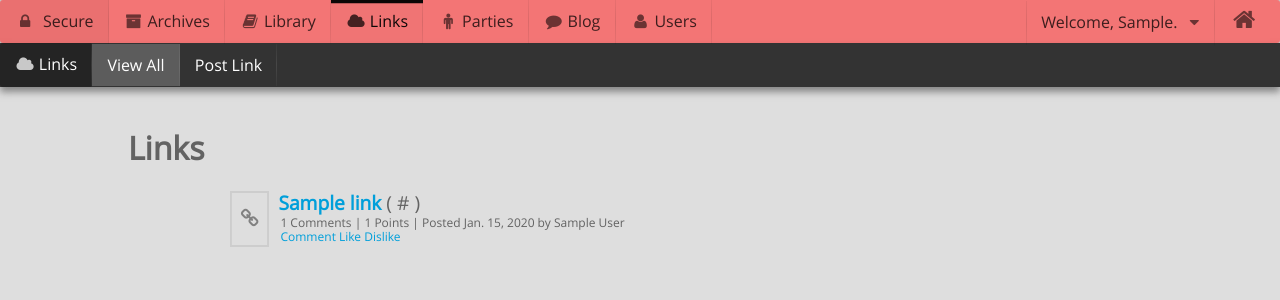
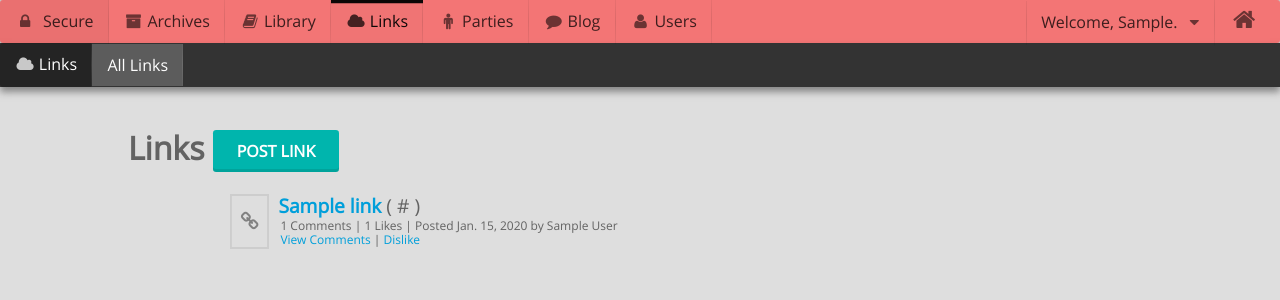
Before and after one commit to westleyrussell/SPGammaIota, a Django app: page /secure/links/ in a window 1280 px wide. Shown: the top 300 px of the page. Run offline with Django 3.2, Linux system fonts and the light colour scheme; a user stored in the database is signed in; tables that the repository leaves empty hold one stand-in row (values such as "Sample post"); parts of the project's set-up code (start-up, migrations or seed data) failed here and were passed over; some libraries are stand-ins or nearby versions.

Commit message:
Implemented likes/dislikes for the links modules.  Updated the look of archives forms.

```diff
--- a/SigmaPi/Archives/templates/secure/archives_bylaws.html
+++ b/SigmaPi/Archives/templates/secure/archives_bylaws.html
@@ -9,9 +9,9 @@
 	</h1>
 	{% if perms.Archives.add_bylaws %}
 	{% if form.errors %}
-	<div id="add_bylaws_form">
+	<div class="ui segment" id="add_bylaws_form">
 	{% else %}
-	<div id="add_bylaws_form" hidden>
+	<div class="ui segment" id="add_bylaws_form" hidden>
 	{% endif %}
 		<form enctype="multipart/form-data" method="post" action="{% url 'Archives.views.bylaws' %}" class="ui error form">
 			{% csrf_token %}
@@ -33,8 +33,6 @@
 			<button type="submit" class="ui blue submit button">Submit</button>
 			<div id="add_bylaws_cancel" class="ui red button">Cancel</div>
 		</form>
-		<div class="ui horizontal divider"></div>
-		<br/>
 	</div>
 	<script type="text/javascript">
 		$(document).ready(function() {
--- a/SigmaPi/Archives/templates/secure/archives_guides.html
+++ b/SigmaPi/Archives/templates/secure/archives_guides.html
@@ -11,9 +11,9 @@
 
 	{% if perms.Archives.add_guide %}
 	{% if form.errors %}
-	<div id="add_guide_form">
+	<div class="ui segment" id="add_guide_form">
 	{% else %}
-	<div id="add_guide_form" hidden>
+	<div class="ui segment" id="add_guide_form" hidden>
 	{% endif %}
 		<form enctype="multipart/form-data" method="post" action="{% url 'Archives.views.guides' %}" class="ui error form">
 			{% csrf_token %}
@@ -53,8 +53,6 @@
 			<button type="submit" class="ui blue submit button">Submit</button>
 			<div id="add_guide_cancel" class="ui red button">Cancel</div>
 		</form>
-		<div class="ui horizontal divider"></div>
-		<br/>
 	</div>
 	<script type="text/javascript">
 		$(document).ready(function() {
--- a/SigmaPi/Archives/templates/secure/archives_minutes.html
+++ b/SigmaPi/Archives/templates/secure/archives_minutes.html
@@ -16,9 +16,9 @@
 
 	{% if perms.Archives.add_meetingminutes %}
 	{% if form.errors %}
-	<div id="add_minutes_form">
+	<div class="ui segment" id="add_minutes_form">
 	{% else %}
-	<div id="add_minutes_form" hidden>
+	<div class="ui segment" id="add_minutes_form" hidden>
 	{% endif %}
 		<form enctype="multipart/form-data" method="post" action="{% url 'Archives.views.minutes' %}" class="ui error form">
 			{% csrf_token %}
@@ -49,8 +49,6 @@
 			<button type="submit" class="ui blue submit button">Submit</button>
 			<div id="add_minutes_cancel" class="ui red button">Cancel</div>
 		</form>
-		<div class="ui horizontal divider"></div>
-		<br/>
 	</div>
 	<script type="text/javascript">
 		$(document).ready(function() {
--- a/SigmaPi/Archives/templates/secure/archives_rules.html
+++ b/SigmaPi/Archives/templates/secure/archives_rules.html
@@ -10,9 +10,9 @@
 
 	{% if perms.Archives.add_houserules %}
 	{% if form.errors %}
-	<div id="add_rules_form">
+	<div class="ui segment" id="add_rules_form">
 	{% else %}
-	<div id="add_rules_form" hidden>
+	<div class="ui segment" id="add_rules_form" hidden>
 	{% endif %}
 		<form enctype="multipart/form-data" method="post" action="{% url 'Archives.views.rules' %}" class="ui error form">
 			{% csrf_token %}
@@ -34,8 +34,6 @@
 			<button type="submit" class="ui blue submit button">Submit</button>
 			<div id="add_rules_cancel" class="ui red button">Cancel</div>
 		</form>
-		<div class="ui horizontal divider"></div>
-		<br/>
 	</div>
 	<script type="text/javascript">
 		$(document).ready(function() {
--- a/SigmaPi/Links/models.py
+++ b/SigmaPi/Links/models.py
@@ -14,7 +14,7 @@ class Link(models.Model):
 	url = models.URLField()
 	timesAccessed = models.PositiveIntegerField(default=0)
 	lastAccessed = models.DateField()
-	piValue = models.IntegerField(default=0)
+	likeCount = models.IntegerField(default=0)
 	commentCount = models.PositiveIntegerField(default=0)
 	promoted = models.BooleanField(default=False)
 
@@ -25,14 +25,13 @@ class Link(models.Model):
 		verbose_name = "Link"
 		verbose_name_plural = "Links"
 
-class Opinion(models.Model):
+class Like(models.Model):
 	"""
-		Model for a single like/dislike of a link
+		Model for a single like of a link
 	"""
 
-	opinionator = models.ForeignKey(User)
+	liker = models.ForeignKey(User)
 	link = models.ForeignKey(Link)
-	positiveOpinion = models.BooleanField(default=False)
 
 class Comment(models.Model):
 	"""
@@ -64,4 +63,4 @@ class LinkForm(ModelForm):
 
 	class Meta:
 		model = Link
-		exclude = ['poster', 'date', 'timesAccessed', 'lastAccessed', 'piValue', 'commentCount', 'promoted']
+		exclude = ['poster', 'date', 'timesAccessed', 'lastAccessed', 'likeCount', 'commentCount', 'promoted']
--- a/SigmaPi/Links/templates/secure/links_base.html
+++ b/SigmaPi/Links/templates/secure/links_base.html
@@ -13,9 +13,6 @@
 		<div class="header item">
 			<i class="cloud icon"></i>Links
 		</div>
-		<a class="active item" href="{% url 'Links.views.view_all' %}">View All</a>
-		{% if perms.Links.add_link %}
-		<a class="item" id="add_link_button">Post Link</a>
-		{% endif %}
+		<a class="active item" href="{% url 'Links.views.view_all' %}">All Links</a>
 	</div>
 {% endblock %}
--- a/SigmaPi/Links/templates/secure/links_view_all.html
+++ b/SigmaPi/Links/templates/secure/links_view_all.html
@@ -3,6 +3,13 @@
 {% block title %}Sigma Pi Secure - Links {% endblock %}
 
 {% block content %}
+	<h1 class="ui header">
+		Links
+		{% if perms.Links.add_link %}
+		<a class="ui teal button" id="add_link_button">Post Link</a>
+		{% endif %}
+	</h1>
+
 	{% if perms.Links.add_link %}
 	<div id="add_link_form" class="ui segment" hidden>
 		<form enctype="multipart/form-data" method="post" action="{% url 'Links.views.add_link' %}" class="ui form">
@@ -29,20 +36,7 @@
 			<div id="add_link_cancel" class="ui red button">Cancel</div>
 		</form>
 		</div>
-	<script type="text/javascript">
-		$(document).ready(function() {
-			$('#add_link_button').click(function() {
-				$('#add_link_form').slideToggle(450);
-			});
-			$('#add_link_cancel').click(function() {
-				$('#add_link_form').slideToggle(450);
-			});
-		} );
-	</script>
 	{% endif %}
-	<h1 class="ui header">Links</h1>
-
-
 	{% if links %}
 		<div class="ui list" id="links-list">
 		{% for link in links %}
@@ -53,20 +47,16 @@
 					( {{ link.url }} )
 					<div id="details">
 						<div id="metadata">
-						{{ link.commentCount }} Comments | {{ link.piValue }} Points
-						| Posted {{ link.date }} by {{ link.poster.first_name }} {{ link.poster.last_name }}
+						{{ link.commentCount }} Comments | <span class="like-counts" id="{{link.pk}}">{{ link.likeCount }}</span> Likes | Posted {{ link.date }} by {{ link.poster.first_name }} {{ link.poster.last_name }}
 						</div>
 						<div id="actions">
-							<a>Comment</a>
-							<a>Like</a>
-							<a>Dislike</a>
+							<a class="view_comments" id="{{link.pk}}">View Comments</a> |
+							<a class="like_button" id="{{link.pk}}">{% if link.pk in links_liked %}Dislike{% else %}Like{% endif %}</a>
 						</div>
 					</div>
 				</div>
-
 			</div>
 		{% endfor %}
 		</div>
 	{% endif %}
-
 {% endblock %}
--- a/SigmaPi/Links/urls.py
+++ b/SigmaPi/Links/urls.py
@@ -8,6 +8,6 @@ urlpatterns = patterns('',
 	url(r'^visit/(?P<link>[\d]+)/$', 'Links.views.visit_link'),
 	url(r'^add/$', 'Links.views.add_link'),
 	url(r'^(?P<link>[\d]+)/comment/$', 'Links.views.add_comment'),
-	url(r'^(?P<link>[\d]+)/opinion/$', 'Links.views.change_opinion')
+	url(r'^(?P<link>[\d]+)/like/$', 'Links.views.change_like')
 
 )
--- a/SigmaPi/Links/views.py
+++ b/SigmaPi/Links/views.py
@@ -4,8 +4,10 @@ from django.shortcuts import render, redirect
 from django.contrib.auth.decorators import permission_required
 from datetime import datetime
 from django.utils.html import strip_tags
-
-from Links.models import Link, Opinion, Comment, LinkForm, CommentForm
+from django.views.decorators.csrf import csrf_exempt
+from django.utils import simplejson
+from django.http import HttpResponse
+from Links.models import Link, Like, Comment, LinkForm, CommentForm
 
 @login_required
 def view_all(request):
@@ -16,11 +18,13 @@ def view_all(request):
 	commentform = CommentForm()
 
 	links = Link.objects.all()
+	liked_links = Like.objects.filter(liker=request.user).values_list('link', flat=True)
 
 	context = RequestContext(request, {
 		'linkform':linkform,
 		'commentform':commentform,
 		'links': links,
+		'links_liked': liked_links,
 		})
 
 	return render(request, "secure/links_view_all.html", context)
@@ -55,7 +59,7 @@ def add_link(request):
 			link.date = datetime.now()
 			link.timesAccessed = 0
 			link.lastAccessed = datetime.now()
-			link.piValue = 0
+			link.likeCount = 0
 			link.commentCount = 0
 			link.promoted = False
 			link.save()
@@ -92,50 +96,37 @@ def add_comment(request, link):
 	else:
 		return redirect('PubSite.views.permission_denied')
 
-@permission_required('Links.add_opinion', login_url='PubSite.views.permission_denied')
-def change_opinion(request, link):
+@permission_required('Links.add_like', login_url='PubSite.views.permission_denied')
+@csrf_exempt
+def change_like(request, link):
 	"""
-		Adds an PiOpinion to a given link
+		Adds a like to a given link
 	"""
 	if request.method == 'POST':
 
 		try:
 			desired_link = Link.objects.get(pk=link)
-			op_id = strip_tags(request.POST['opin_id'])
 		except Exception, e:
 			return redirect('PubSite.views.permission_denied')
 
-		if op_id == 'P':
-			positive = True
-			pival = 1
-		else:
-			positive = False
-			pival = -1
+		# Check if user has liked on this before.
+		try:
+			priorLike = Like.objects.get(link=desired_link, liker=request.user)
 
-		# Check if user has opinionated on this before.
-		try:
-			priorOpinion = Opinion.objects.get(link=desired_link, opinionator=request.user)
+			desired_link.likeCount = desired_link.likeCount - 1
+			priorLike.delete()
+			desired_link.save()
+		except Exception, e:
+			# if a like doesnt exist, just create one.
+			like = Like()
+			like.liker = request.user
+			like.link = desired_link
+			like.save()
+			desired_link.likeCount = desired_link.likeCount + 1
+			desired_link.save()
+		response = {}
+		response['likes'] = desired_link.likeCount
+		return HttpResponse(simplejson.dumps(response), content_type="application/json")
 
-			# If we pressed the same button as before, just remove the opinion completely.
-			if priorOpinion.positiveOpinion == positive:
-				desired_link.piValue = desired_link.piValue + pival
-				priorOpinion.delete()
-			else:
-				# if we pressed the opposite button, add 2 * its value to negate the old opinion and add a new one.
-				desired_link.piValue = desired_link.piValue + (2 * pival)
-				priorOpinion.positiveOpinion = positive
-				priorOpinion.save()
-				desired_link.save()
-		except Exception, e:
-			# if an opinion doesnt exist, just create one.
-			opinion = Opinion()
-			opinion.opinionator = request.user
-			opinion.link = desired_link
-			opinion.positiveOpinion = positive
-			opinion.save()
-			desired_link.piValue = desired_link.piValue + pival
-			desired_link.save()
-
-		return redirect('Links.views.view_all')
 	else:
 		return redirect('PubSite.views.permission_denied')
--- a/SigmaPi/static/css/secure/links/links_common.css
+++ b/SigmaPi/static/css/secure/links/links_common.css
@@ -29,6 +29,14 @@ form {
 #actions {
 }
 
+#like_button {
+	display:inline;
+}
+
+#view_comments {
+	display:inline;
+}
+
 #links-list {
 	margin: auto;
 	width: 80%;
--- a/SigmaPi/static/js/secure/links/links_common.js
+++ b/SigmaPi/static/js/secure/links/links_common.js
@@ -0,0 +1,32 @@
+$(document).ready(function() {
+	$('#add_link_button').click(function() {
+		$('#add_link_form').slideToggle(450);
+	});
+	$('#add_link_cancel').click(function() {
+		$('#add_link_form').slideToggle(450);
+	});
+
+	$('.view_comments').click(function() {
+		console.log(this);
+	});
+
+	$('.like_button').click(function() {
+		var element = this;
+		var link_id = $(this).attr('id');
+
+		var url = link_id + "/like/";
+		var like_count_ele = "#"+link_id +".like-counts";
+		$.post( url, function( data ) {
+			if($(element).text() == "Dislike")
+			{
+				$(element).text("Like");
+				$(like_count_ele).first().text(data.likes);
+			}
+			else
+			{
+				$(element).text("Dislike");
+				$(like_count_ele).first().text(data.likes);
+			}
+		});
+	});
+});
```
